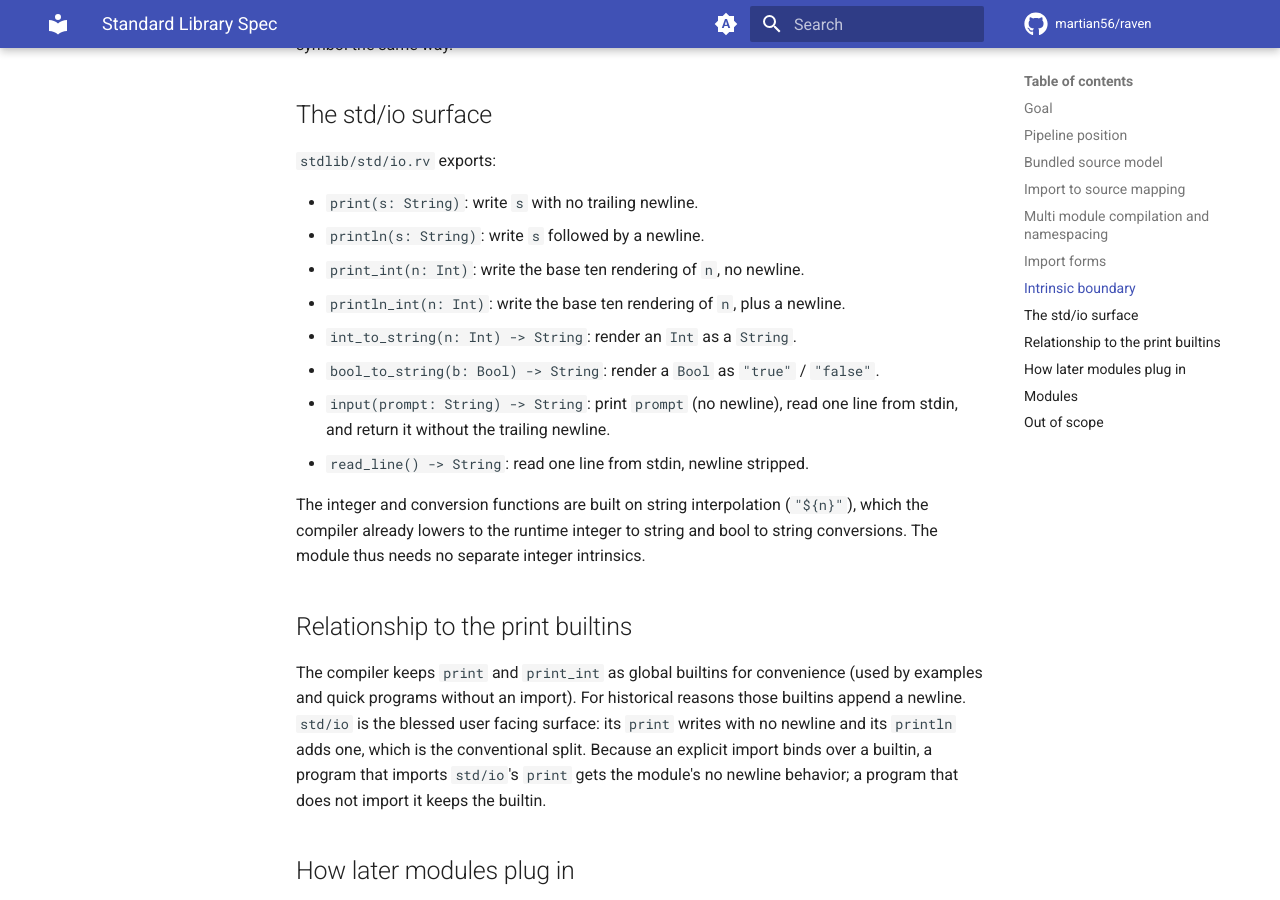
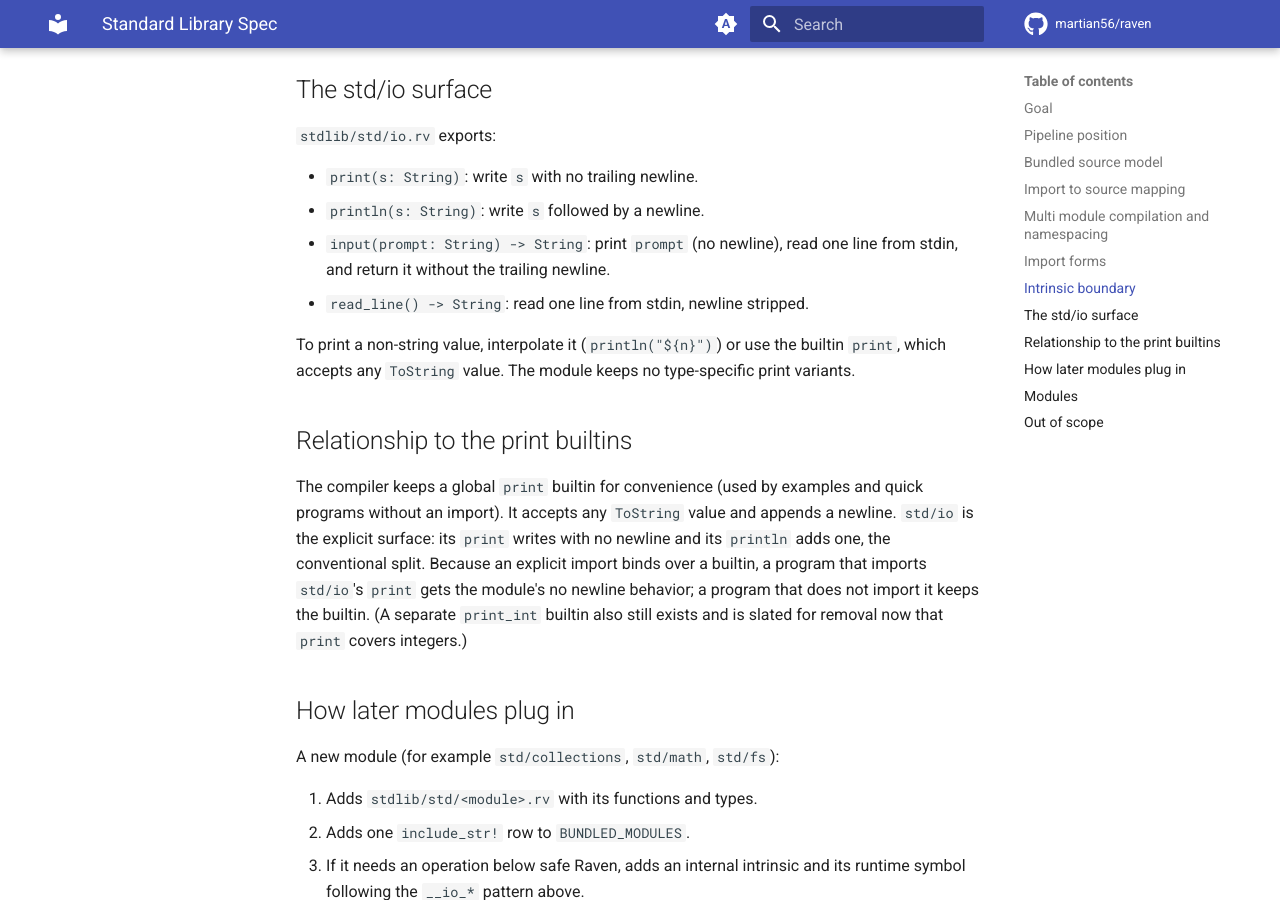
Before and after one commit to martian56/raven, an MkDocs documentation site: the page built from docs/v2/specs/stdlib.md, in a window 1280 px wide and 900 px high, scrolled down 3151 px. Built offline with MkDocs 1.6.1 and Material for MkDocs 9.7.7, drawn with Linux system fonts in a browser that asks for light colours; comment, search, counter and statistics services are not loaded; some of the changed text lies outside the part shown.

Commit message:
refactor(stdlib): drop redundant int helpers from std/io
The builtin print accepts any ToString value and interpolation renders
ints, so std/io's print_int, println_int, int_to_string, and
bool_to_string were redundant. Remove them, leaving print, println,
input, and read_line. Migrate use_io to interpolation. The separate
print_int builtin removal (and a ToString path for the C integer FFI
types it still serves) is tracked as a follow-up.

````diff
--- a/docs/v2/specs/stdlib.md
+++ b/docs/v2/specs/stdlib.md
@@ -81,11 +81,11 @@ for a `println(...)` call that bound to the bundled function.
 The working import form for a bundled module is the selective import:
 
 ```raven
-import std/io { println, println_int }
+import std/io { println }
 ```
 
-The resolver binds each selector (`println`, `println_int`) directly to
-the namespaced function (`std.io.println`, `std.io.println_int`). The call
+The resolver binds each selector (`println`) directly to the namespaced
+function (`std.io.println`). The call
 site `println("hi")` is then an ordinary call to a known function, which
 the type checker, HIR, MIR, and codegen handle with no member access
 machinery. An explicit selector binding wins over a builtin of the same
@@ -141,29 +141,24 @@ primitive adds one intrinsic and one runtime symbol the same way.
 
 * `print(s: String)`: write `s` with no trailing newline.
 * `println(s: String)`: write `s` followed by a newline.
-* `print_int(n: Int)`: write the base ten rendering of `n`, no newline.
-* `println_int(n: Int)`: write the base ten rendering of `n`, plus a newline.
-* `int_to_string(n: Int) -> String`: render an `Int` as a `String`.
-* `bool_to_string(b: Bool) -> String`: render a `Bool` as `"true"` / `"false"`.
 * `input(prompt: String) -> String`: print `prompt` (no newline), read one
   line from stdin, and return it without the trailing newline.
 * `read_line() -> String`: read one line from stdin, newline stripped.
 
-The integer and conversion functions are built on string interpolation
-(`"${n}"`), which the compiler already lowers to the runtime integer to
-string and bool to string conversions. The module thus needs no separate
-integer intrinsics.
+To print a non-string value, interpolate it (`println("${n}")`) or use the
+builtin `print`, which accepts any `ToString` value. The module keeps no
+type-specific print variants.
 
 ## Relationship to the print builtins
 
-The compiler keeps `print` and `print_int` as global builtins for
-convenience (used by examples and quick programs without an import). For
-historical reasons those builtins append a newline. `std/io` is the
-blessed user facing surface: its `print` writes with no newline and its
-`println` adds one, which is the conventional split. Because an explicit
-import binds over a builtin, a program that imports `std/io`'s `print`
-gets the module's no newline behavior; a program that does not import it
-keeps the builtin.
+The compiler keeps a global `print` builtin for convenience (used by
+examples and quick programs without an import). It accepts any `ToString`
+value and appends a newline. `std/io` is the explicit surface: its `print`
+writes with no newline and its `println` adds one, the conventional split.
+Because an explicit import binds over a builtin, a program that imports
+`std/io`'s `print` gets the module's no newline behavior; a program that
+does not import it keeps the builtin. (A separate `print_int` builtin also
+still exists and is slated for removal now that `print` covers integers.)
 
 ## How later modules plug in
 
````
Also changed, not shown: 2 other files.
